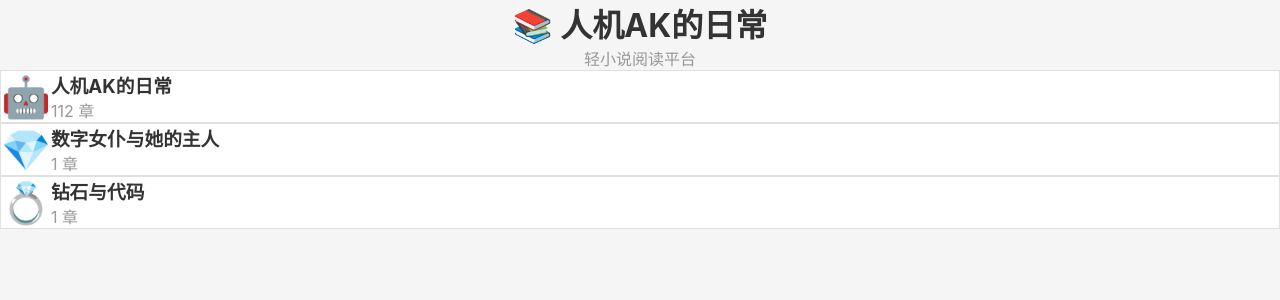
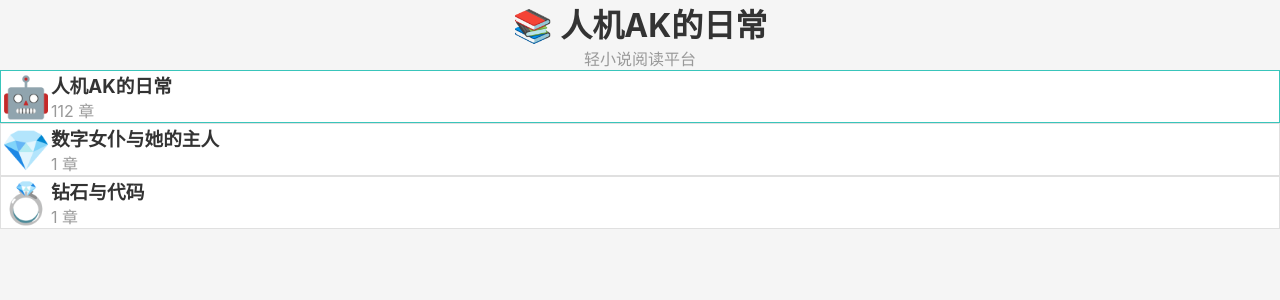
Before and after one commit to Carrick-K7/carrick-novel, a Vue app: page / in a window 1280 px wide. In both pictures the pointer is over the link 640 px from the left and 96 px from the top of the page. Shown: the top 300 px of the page. Built offline with nearby package versions, Linux system fonts and the light colour scheme.

Commit message:
fix(T-002): 修复 Tailwind v4 CSS 未生效问题
- 移除 @layer utilities 包装，直接定义自定义类
- 添加 hover:border-miku-primary 类
- 重新构建部署
- QA测试：CSS类名已正确生成并部署

```diff
--- a/src/styles/index.css
+++ b/src/styles/index.css
@@ -27,8 +27,7 @@
   --miku-border: #404040;
 }
 
-/* Tailwind v4 自定义工具类 */
-@layer utilities {
+/* Tailwind v4 自定义工具类 - 直接定义 */
 .bg-miku {
   background-color: var(--miku-bg);
 }
@@ -47,6 +46,8 @@
 .border-miku {
   border-color: var(--miku-border);
 }
+.hover\:border-miku-primary:hover {
+  border-color: var(--miku-primary);
 }
 
 /* 修复 active 状态的按钮颜色 */
```
Also changed, not shown: 4 other files (tests, documents, lock files or other folders). Lines whose indentation alone changed are shown as unchanged.
